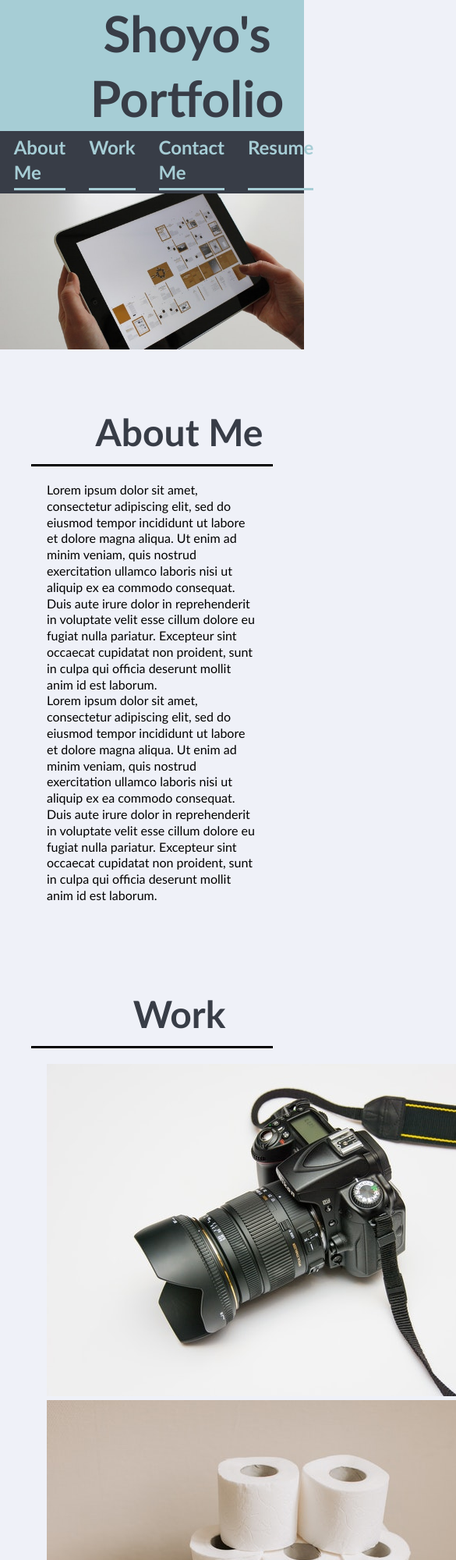
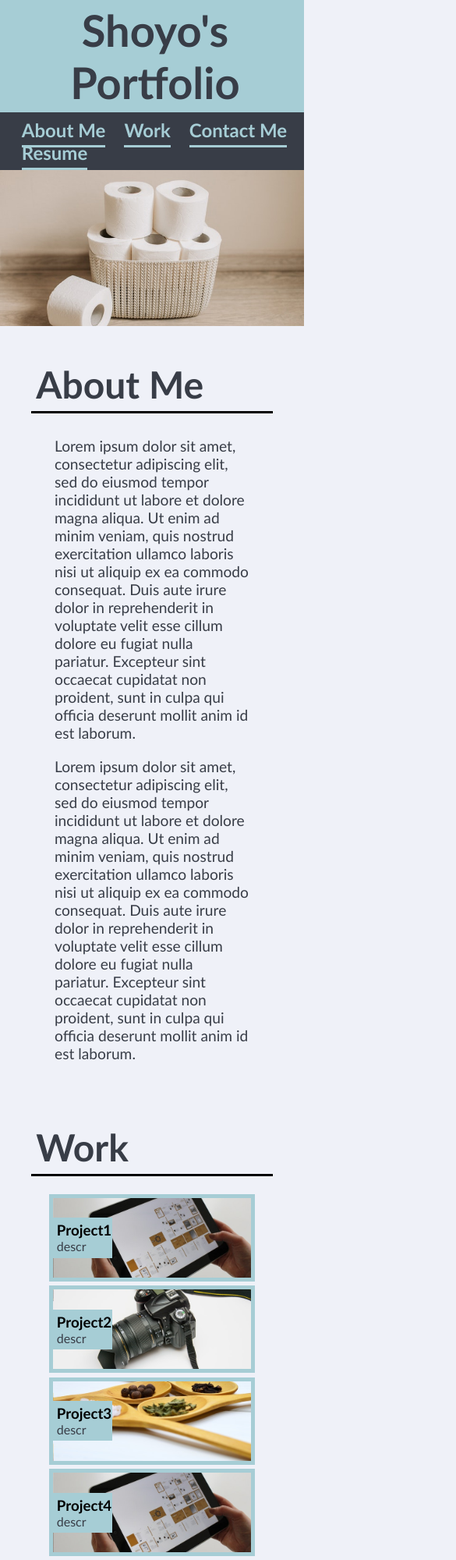
Before and after one commit to shyokmg/portfolio-shoyo, a plain HTML site: page index.html in a window 390 px wide. Shown: the top 2000 px of the page at 78% size, 585 px wide, since content can reach past the window. Drawn offline with Linux system fonts and the light colour scheme.

Commit message:
Updated html structure, fixed css and added style

```diff
--- a/assets/css/style.css
+++ b/assets/css/style.css
@@ -1,4 +1,213 @@
+/* Sets common variables of color and font */
 :root {
+    --dark: #383d47;
+    --light: #a6cdd5;
+    --bgcolor: #eff1f8;
+    --main_font: 'Trebuchet MS', 'Lucida Sans Unicode', 'Lucida Grande', 'Lucida Sans', Arial, sans-serif;
+}
+
+/* Initializes page */
+* {
+    box-sizing: border-box;
+    padding: 0;
+    margin: 0;
+}
+
+body {
+    /* display: flex; */
+    /* flex-direction: column; */
+    background-color: var(--bgcolor);
+    font-family: var( --main_font);
+    /* line-height: 1.3; */
+}
+
+header {
+    display: flex;
+    background-color: var(--dark);
+    justify-content: space-between;
+    align-items: center;
+    padding: 1% 5% 1% 0;
+
+}
+
+header h1 {
+    font-size: 350%;
+    padding: 5px 0% 5px 2%;
+    background-color: var(--light);
+    color: var(--dark);
+}
+
+header a {
+    color: var(--light);
+}
+
+/* Change color on hover*/
+header a:hover {
+    background-color: var(--light);
+    color: var(--dark);
+    border-bottom: solid var(--light);
+}
+
+
+nav ul a{
+    /* display: flex; */
+    text-decoration: none;
+    font-size: 150%;
+    font-weight: bold;
+    margin-left: 20px;
+    padding: 5px 0 5px 0;
+    border-bottom: solid;
+}
+
+section h2 , section p, section a {
+    color: var(--dark);
+}
+
+#profile-pic {
+    height: 200px;
+    width: 100%;
+    margin-bottom: 25px;
+    background-image: url("../images/toilet-paper.jpg");
+    background-size: cover;
+    background-position: center;
+}
+
+/* main {
+    display: flex;
+    flex-flow: column;
+} */
+
+section {
+    display: flex;
+    flex-flow: row;
+    margin: 40px;
+}
+
+aside {
+    width: 20%;
+    border-right: solid;
+}
+
+aside h2 {
+    font-size: 300%;
+    text-align: right;
+    padding-right: 10%;
+}
+
+article {
+    flex: 12;
+    padding: 20px;
+}
+
+#about-me p {
+    justify-content: space-evenly;
+    padding: 10px;
+    font-size: 120%;
+}
+
+#work ul{
+    display: flex;
+    flex-direction: row;
+    flex-wrap: wrap;
+}
+
+#work figure {
+    width: 48%;
+    margin: 1%;
+    border: 5px solid var(--light);
+    background-size: cover;
+    background-position: center;
+}
+
+img {
+    display: none;
+}
+
+#work figure:hover{
+    opacity: 0.5;
+}
+
+#work figcaption {
+    padding: 2%;
+    margin: 10% 70% 10% 0;
+    background-color: var(--light);
+}
+
+#work figure:nth-of-type(1){
+    width: 100%;
+    background-image: url("../images/tablet.jpg");
+}
+
+#work figure:nth-of-type(2){
+    background-image: url("../images/camera.jpg");
+}
+
+#work figure:nth-of-type(3){
+    background-image: url("../images/wooden-spoons.jpg");
+}
+
+#work figure:nth-of-type(4){
+    background-image: url("../images/tablet.jpg");
+}
+
+#work figure:nth-of-type(5){
+    background-image: url("../images/toilet-paper.jpg");
+}
+
+
+#contact-me li{
+    display: inline-flex;
+    list-style: none;
+    padding: 2%;
+}
+
+#contact-me a:hover {
+    background-color: var(--dark);
+    color: var(--bgcolor);
+    border-bottom: solid var(--dark);
+}
+
+
+@media screen and (max-width: 992px) {
+
+    header , section {
+        flex-direction: column;
+        padding: 0 0 1% 0;
+    }
+
+    header h1 {
+        width: 100%;
+        text-align: center;
+    }
+
+    header nav {
+        padding: 2% 2% 1% 2%;
+    }
+
+    aside {
+        width: 100%;
+        border-right: none;
+        border-bottom: solid;
+    }
+
+    aside h2 {
+        text-align: left;
+        padding: 2%;
+    }
+
+    #work figure {
+        width: 100%;
+        flex-direction: column;
+    }
+
+    #contact-me li{
+        display: block;
+
+    }
+
+}
+
+/* :root {
     --dark: #383d47;
     --light: #a6cdd5;
     --bgcolor: #eff1f8;
@@ -126,4 +335,4 @@ article p {
     main {
         max-width: 1200px;
     }
-}
+} */
--- a/index.html
+++ b/index.html
@@ -19,7 +19,7 @@
       </ul>
     </nav>
   </header>
-  <figure alt="digital marketing meeting"></figure>
+  <div id="profile-pic" alt="profile-pic"></div>
 
   <main>
     <section id="about-me">
@@ -49,9 +49,40 @@
       </aside>
       <article>
         <ul>
-          <img src="./assets/images/camera.jpg" alt="camera" />
-          <img src="./assets/images/toilet-paper.jpg" alt="toilet paper" />
-          <img src="./assets/images/wooden-spoons.jpg" alt="wooden spoons" />
+          <figure>
+            <figcaption>
+              <h3>Project1</h3>
+              <p>descr</p>
+            </figcaption>
+          </figure>
+          <figure>
+            <img src="./assets/images/toilet-paper.jpg" alt="toilet paper" />
+            <figcaption>
+              <h3>Project2</h3>
+              <p>descr</p>
+            </figcaption>
+          </figure>
+          <figure>
+            <img src="./assets/images/wooden-spoons.jpg" alt="wooden spoons" />
+            <figcaption>
+              <h3>Project3</h3>
+              <p>descr</p>
+            </figcaption>
+          </figure>
+          <figure>
+            <img src="./assets/images/wooden-spoons.jpg" alt="wooden spoons" />
+            <figcaption>
+              <h3>Project4</h3>
+              <p>descr</p>
+            </figcaption>
+          </figure>
+          <figure>
+            <img src="./assets/images/wooden-spoons.jpg" alt="wooden spoons" />
+            <figcaption>
+              <h3>Project5</h3>
+              <p>descr</p>
+            </figcaption>
+          </figure>
         </ul>
 
       </article>
@@ -61,12 +92,14 @@
         <h2>Contact Me</h2>
       </aside>
       <article>
-      <ul>
-        <a href="#number">999-999-999</a>
-        <a href="#website">abc@def.com</a>
-        <a href="#github">GitHub</a>
-        <a href="#twitter">Twitter</a>
-      </ul>
+        <nav>
+          <ul>
+            <li><a href="#number">999-999-999</a></li>
+            <li><a href="#website">abc@def.com</a></li>
+            <li><a href="https://github.com/shyokmg">GitHub</a></li>
+            <li><a href="#twitter">Twitter</a></li>
+          </ul>
+        </nav>
       </article>
     </section>
   </main>
```
